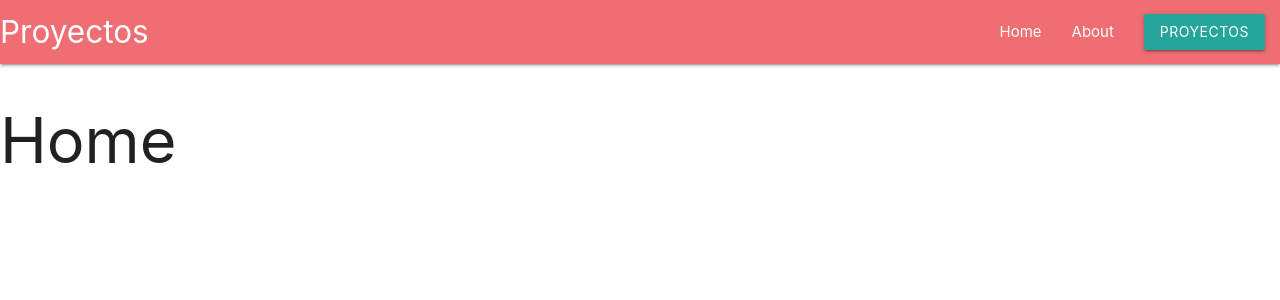
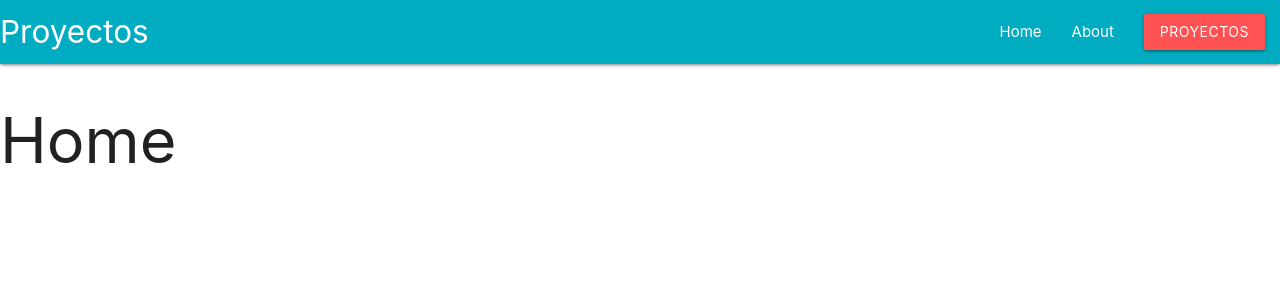
Before and after one commit to gastonm3112/firebase-vue, a Vue app: page / in a window 1280 px wide. Shown: the top 300 px of the page. Built offline with nearby package versions, Linux system fonts and the light colour scheme.

Commit message:
Cambiado el color del Navbar y el boton

```diff
--- a/src/components/Navbar.vue
+++ b/src/components/Navbar.vue
@@ -1,7 +1,7 @@
 <template>
   <div class="navbar">
     <nav>
-      <div class="nav-wrapper">
+      <div class="nav-wrapper cyan darken-1">
         <router-link class="brand-logo" to="/">Proyectos</router-link>
         <a href="#" data-target="mobile-demo" class="sidenav-trigger"
           ><i class="material-icons">menu</i></a
@@ -14,7 +14,9 @@
             <router-link to="/about">About</router-link>
           </li>
           <li>
-            <router-link class="waves-effect waves-light btn" to="/proyectos"
+            <router-link
+              class="waves-effect waves-light btn red accent-2"
+              to="/proyectos"
               >Proyectos</router-link
             >
           </li>
```
